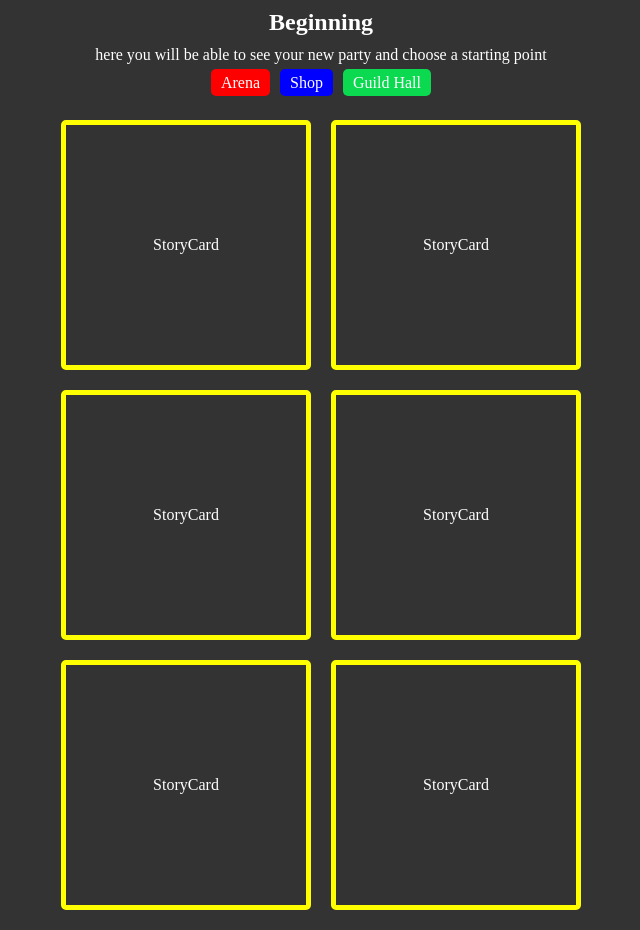
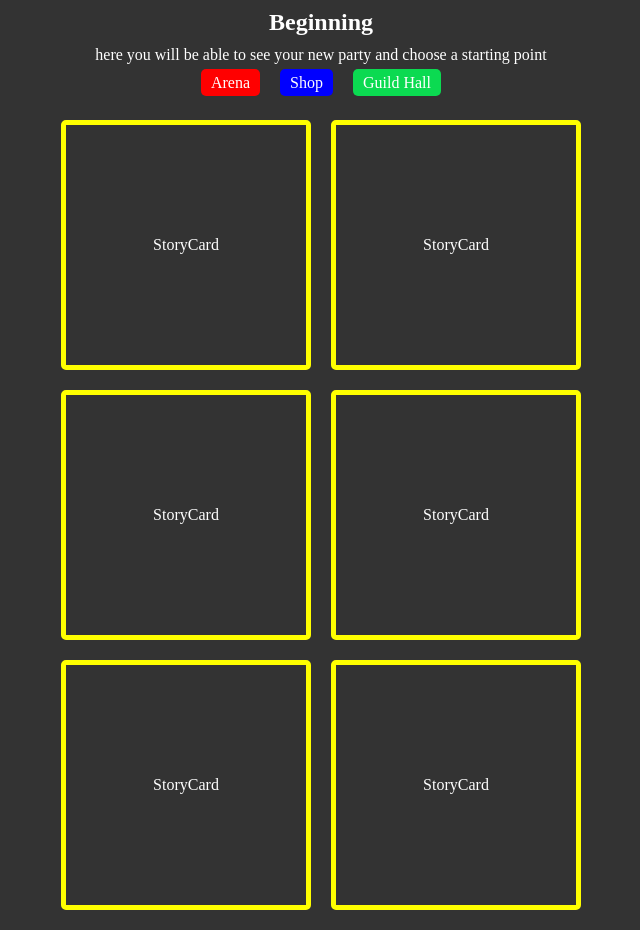
Before and after one commit to cv-bit/dcc-project, a React (Create React App) app: page /beginning in a window 1280 px wide. Shown: the whole page, without its empty margins (319-959 px from the left). Built offline with nearby package versions, Linux system fonts and the light colour scheme.

Commit message:
increase beginning/town buttons margin

```diff
--- a/src/pages/beginning/beginning.css
+++ b/src/pages/beginning/beginning.css
@@ -15,21 +15,21 @@
 
 .battle-btn {
     background-color: var(--secondary-btn-color);
-    margin: 5px;
+    margin: 10px;
     padding: 5px 10px;
     border-radius: 5px;
 }
 
 .shop-btn {
     background-color: var(--primary-btn-color);
-    margin: 5px;
+    margin: 10px;
     padding: 5px 10px;
     border-radius: 5px;
 }
 
 .guild-btn {
     background-color: var(--green-color);
-    margin: 5px;
+    margin: 10px;
     padding: 5px 10px;
     border-radius: 5px;
 }
```
